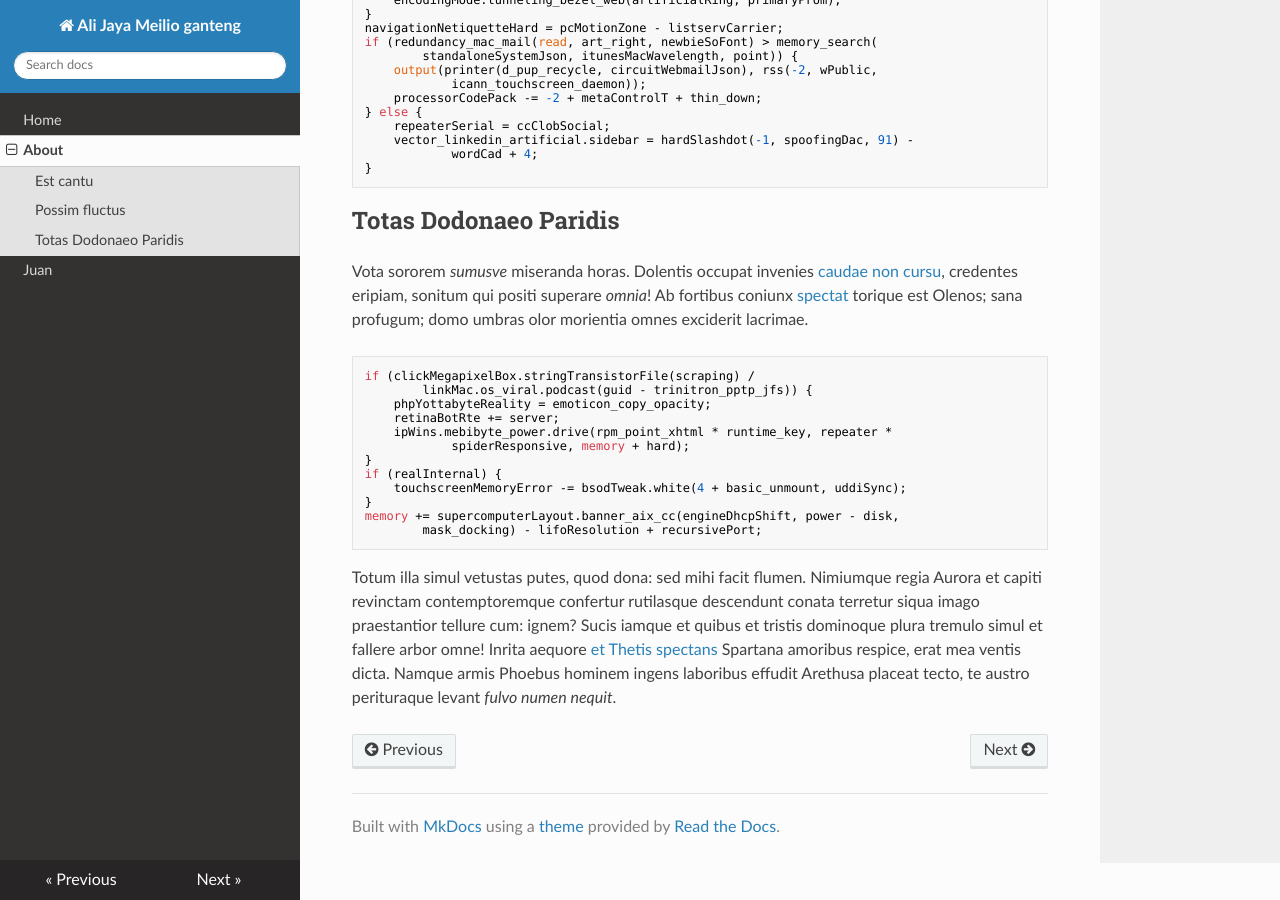
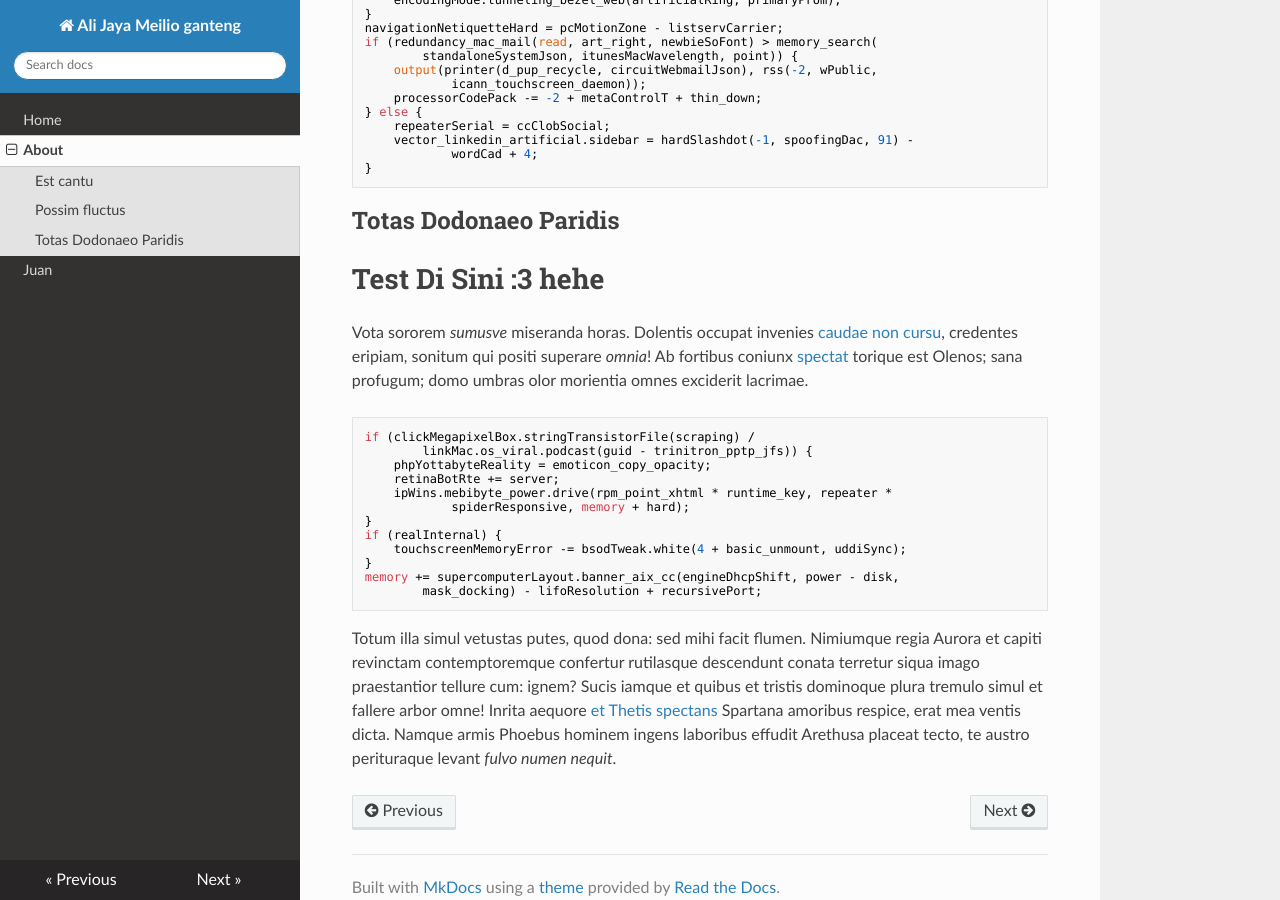
Before and after one commit to alijaya/test, an MkDocs documentation site: the page built from docs/about.md, in a window 1280 px wide and 900 px high, scrolled down 746 px. Built offline with MkDocs 1.6.1, drawn with Linux system fonts in a browser that asks for light colours; nearby versions of some CDN libraries; old or Windows-style settings are respelled for this version of MkDocs.

Commit message:
nih coba :3

```diff
--- a/docs/about.md
+++ b/docs/about.md
@@ -42,6 +42,8 @@ barbarus?
 
 ## Totas Dodonaeo Paridis
 
+#Test Di Sini :3 hehe
+
 Vota sororem *sumusve* miseranda horas. Dolentis occupat invenies [caudae non
 cursu](http://eelslap.com/), credentes eripiam, sonitum qui positi superare
 *omnia*! Ab fortibus coniunx [spectat](http://html9responsiveboilerstrapjs.com/)
```
